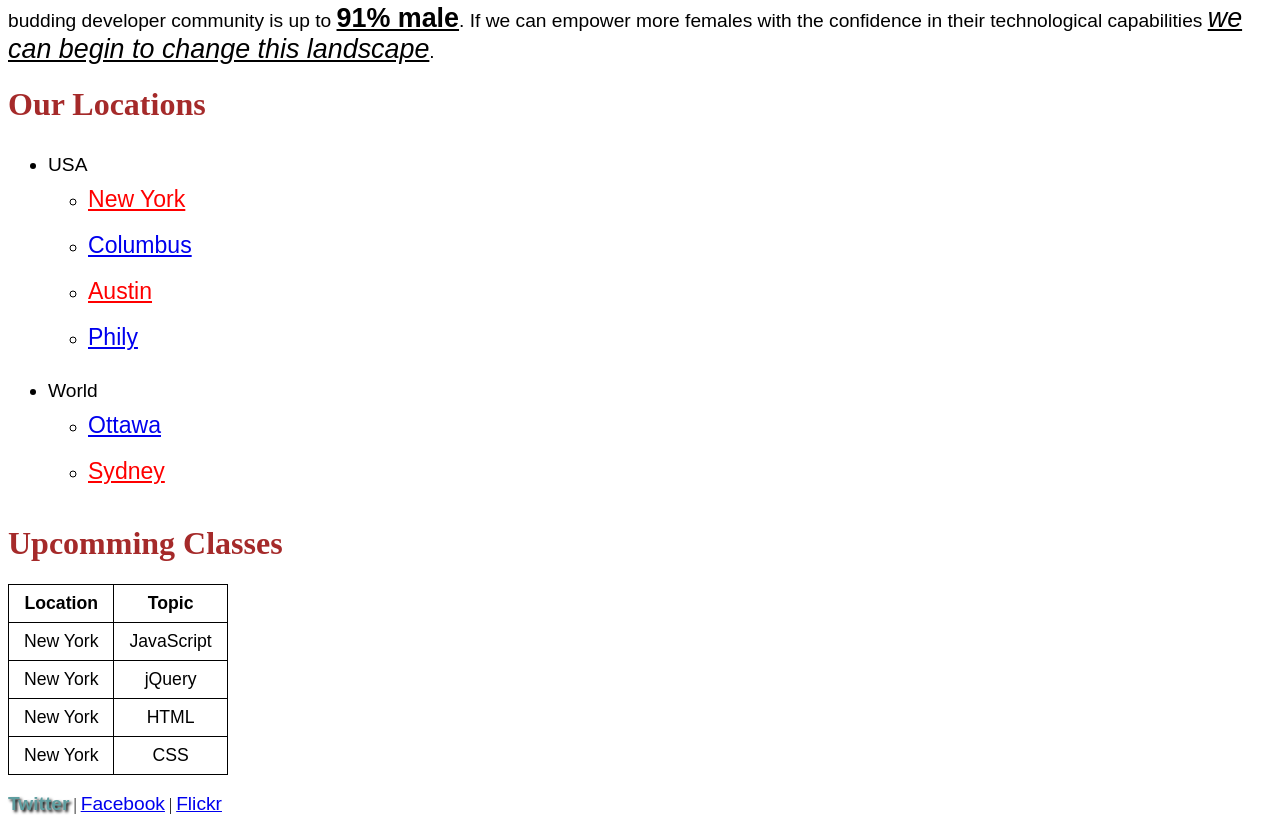
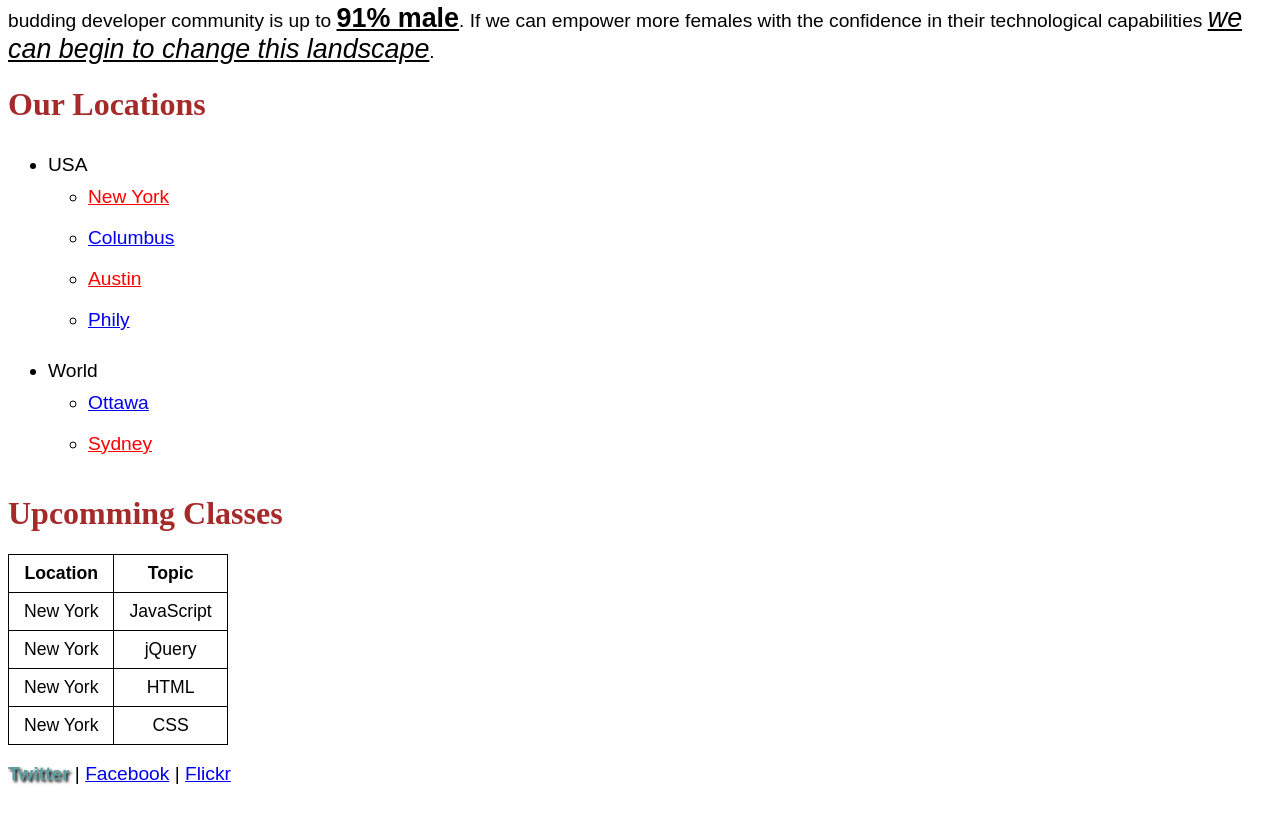
Before and after one commit to martinakaduc/web_lab, a PHP site: page /lab02.html in a window 1280 px wide. Shown: the part 257-1080 px from the top of the page. After the commit the page ends 1041 px from the top, so only its background shows below. Run offline with PHP 8.4, Linux system fonts and the light colour scheme.

Commit message:
fix css 2

```diff
--- a/static/css/lab02.css
+++ b/static/css/lab02.css
@@ -29,7 +29,7 @@ p {
   font-size: 1.2em;
 }
 
-a {
+.footer {
   font-family: Arial;
   font-size: 1.2em;
 }
```
